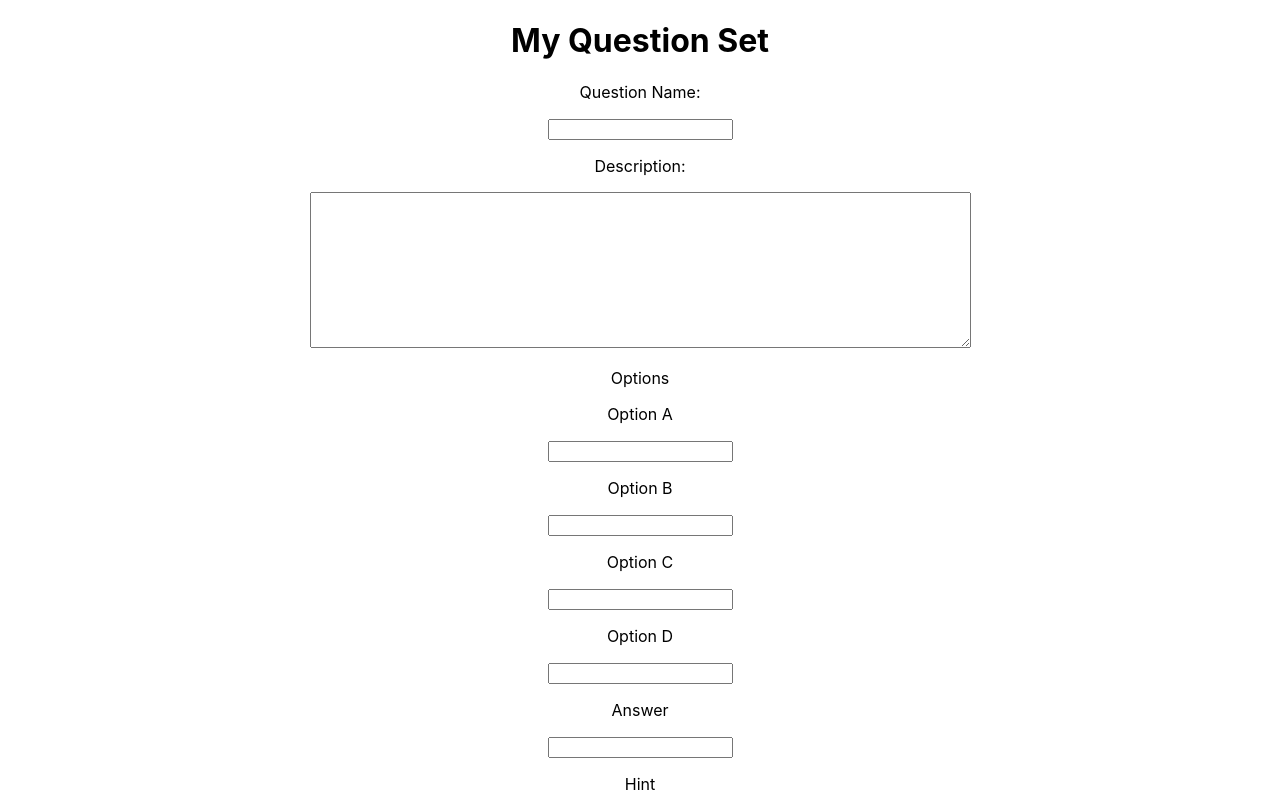
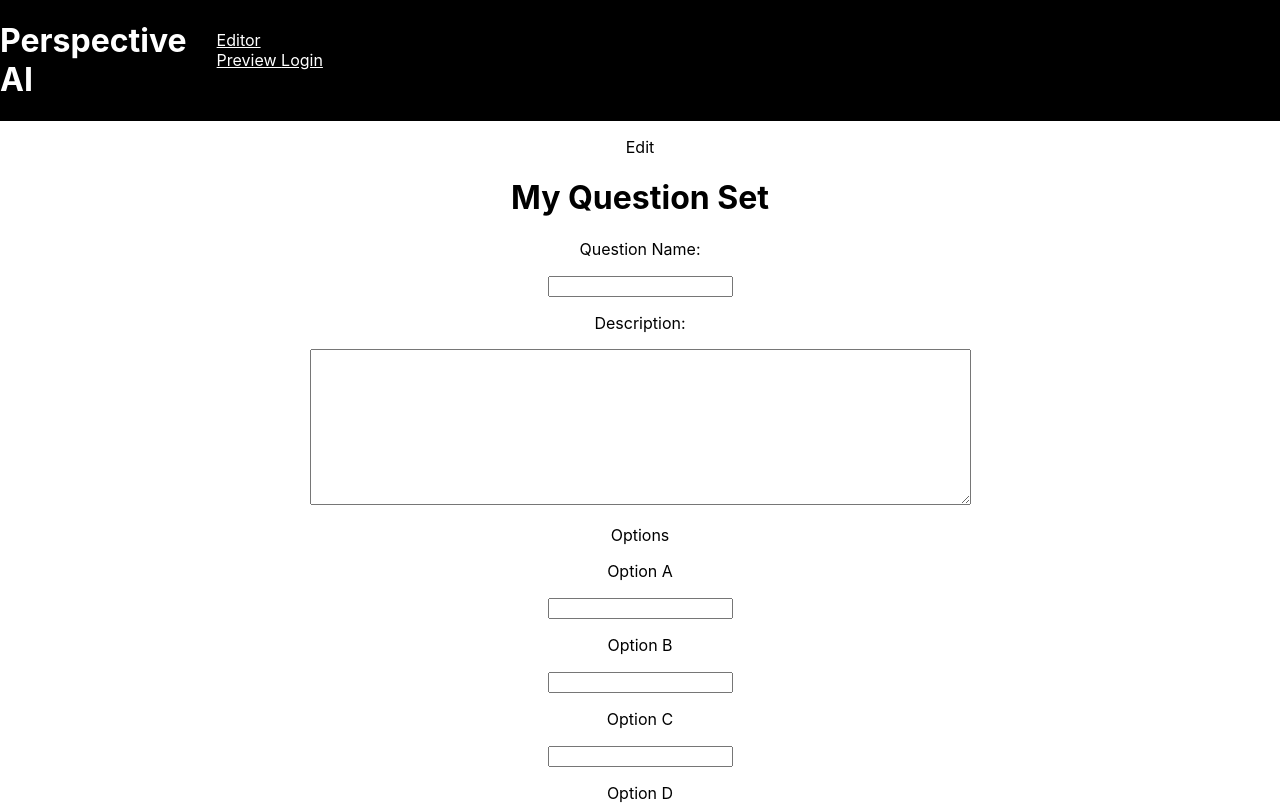
Before and after one commit to hsuanju-wang/ssui-final-project, a React (Create React App) app: page / in a window 1280 px wide. Shown: the top 804 px of the page. Built offline with nearby package versions, Linux system fonts and the light colour scheme.

Commit message:
finish header

```diff
--- a/package.json
+++ b/package.json
@@ -9,6 +9,7 @@
     "react": "^18.2.0",
     "react-dom": "^18.2.0",
     "react-icons": "^4.7.1",
+    "react-router-dom": "^6.4.4",
     "react-scripts": "5.0.1",
     "web-vitals": "^2.1.4"
   },
--- a/src/App.css
+++ b/src/App.css
@@ -25,7 +25,7 @@
 }
 
 .App-link {
-  color: #61dafb;
+  color: white;
 }
 
 @keyframes App-logo-spin {
@@ -36,3 +36,9 @@
     transform: rotate(360deg);
   }
 }
+
+
+.navigation {
+  flex-direction: column;
+  width: 100%;
+}
--- a/src/App.js
+++ b/src/App.js
@@ -2,6 +2,14 @@ import logo from './logo.svg';
 import './App.css';
 import { useState } from "react";
 import ListItem from "./ListItem";
+import { Routes, Route  } from "react-router-dom";
+import Edit from './Edit';
+import Preview from './TestMode';
+import Login from './Login';
+
+
+import Header from './Header'
+
 
 let globalItemCount = 0;
 
@@ -45,75 +53,6 @@ function App() {
 
 
 
-
-
-
-
-  // const [questionName, setQuestionName] = useState("");
-  // const [description, setDescription] = useState("");
-  // const [optionA, setOptionA] = useState("");
-  // const [optionB, setOptionB] = useState("");
-  // const [optionC, setOptionC] = useState("");
-  // const [optionD, setOptionD] = useState("");
-  // const [answer, setAnswer] = useState("");
-  // const [hint, setHint] = useState("");
-  // const [feedback, setFeedback] = useState("");
-
-
-
-  // const [currentQuestion, setCurrentQuestion] = useState({})
-
-  // function updateQuestionName(e) {
-  //   setQuestionName(e.currentTarget.value);
-  // }
-
-  // function updateDescription(e) {
-  //   setDescription(e.currentTarget.value);
-  // }
-
-  // function updateOptionA(e) {
-  //   setOptionA(e.currentTarget.value);
-  // }
-
-  // function updateOptionB(e) {
-  //   setOptionB(e.currentTarget.value);
-  // }
-
-  // function updateOptionC(e) {
-  //   setOptionC(e.currentTarget.value);
-  // }
-
-  // function updateOptionD(e) {
-  //   setOptionD(e.currentTarget.value);
-  // }
-
-  // function updateAnswer(e) {
-  //   setAnswer(e.currentTarget.value);
-  // }
-
-  // function updateHint(e) {
-  //   setHint(e.currentTarget.value);
-  // }
-
-  // function updateFeedback(e) {
-  //   setFeedback(e.currentTarget.value);
-  // }
-
-  // function saveQuestion(id){
-  //   setCurrentQuestion({ name: questionName, description: description, optionA: optionA, optionB: optionB, optionC: optionC, optionD: optionD, answer: answer, hint: hint,feedback: feedback })
-  // }
-
-
-
-
-
-
-
-
-
-
-
-
   function createNewQuestion() {
     globalItemCount++;
     setListItems([
@@ -139,19 +78,6 @@ function App() {
         key={item.id}
         deleteItem={deleteItem}
         updateCurrentQuestion={updateCurrentQuestion}
-        // updateQuestionName={updateQuestionName}
-        // updateDescription={updateDescription}
-
-        // updateOptionA={updateOptionA}
-        // updateOptionB={updateOptionB}
-        // updateOptionC={updateOptionC}
-        // updateOptionD={updateOptionD}
-
-        // updateAnswer={updateAnswer}
-        // updateHint={updateHint}
-        // updateFeedback={updateFeedback}
-
-        // saveQuestion={saveQuestion}
 
 
 
@@ -163,6 +89,17 @@ function App() {
 
   return (
     <div className="App">
+
+    <Header />
+
+    <Routes>
+          <Route path='/' element={<Edit/>}>  </Route>
+          <Route path='/preview' element={<Preview/>}>  </Route>
+
+          {/* <Route path='/preview/' element={<Preview />}>  </Route> */}
+          <Route path='/login/' element={<Login />}> </Route>
+    </Routes>
+
       <h1>My Question Set</h1>
       {/* <input onChange={updateNewQuestion} type="text"></input> */}
       {questionSetComponents}
--- /dev/null
+++ b/src/Edit.js
@@ -0,0 +1,24 @@
+
+
+export default function Edit(props){
+
+
+
+    return(
+
+
+
+
+        <div className="">
+
+            <div className="">
+                <p>Edit</p>
+
+
+
+
+            </div>
+    </div>
+
+    );
+}
--- a/src/Header.js
+++ b/src/Header.js
@@ -0,0 +1,24 @@
+import {Link}  from "react-router-dom";
+export default function Header(props){
+
+
+
+    return(
+
+
+
+
+    <div className="header">
+            <h1>Perspective AI</h1>
+
+
+            <div className="navigation">
+                <Link className='navLink' to="/"><div className=''> Editor </div></Link>
+                <Link className='navLink' to="/preview/"> Preview </Link>
+                <Link className='navLink' to="/login/"> Login </Link>
+
+            </div>
+    </div>
+
+    );
+}
--- /dev/null
+++ b/src/Login.js
@@ -0,0 +1,21 @@
+export default function Login(props){
+
+
+
+    return(
+
+
+
+
+        <div >
+
+            <div >
+                <p>Login</p>
+
+
+
+            </div>
+    </div>
+
+    );
+}
--- /dev/null
+++ b/src/TestMode.js
@@ -0,0 +1,20 @@
+export default function TestMode(props){
+
+
+
+    return(
+
+
+
+
+        <div className="">
+
+            <div className="">
+                <p>TestMode</p>
+
+
+            </div>
+    </div>
+
+    );
+}
--- a/src/index.css
+++ b/src/index.css
@@ -11,3 +11,35 @@ code {
   font-family: source-code-pro, Menlo, Monaco, Consolas, 'Courier New',
     monospace;
 }
+
+
+.header {
+  display: flex;
+  /* flex-direction: row; */
+  width: 100%;
+  background-color: black;
+  color: white;
+  text-align: left;
+
+}
+
+
+.navigation {
+  padding: 30px;
+  /* display: flex;
+
+  flex-direction: row; */
+  /* justify-content: flex-end;  */
+}
+
+.navLink {
+  color: white;
+  padding: 0px;
+
+}
+
+
+/*
+.link {
+  display: block;
+} */
--- a/src/index.js
+++ b/src/index.js
@@ -3,11 +3,15 @@ import ReactDOM from 'react-dom/client';
 import './index.css';
 import App from './App';
 import reportWebVitals from './reportWebVitals';
+import {BrowserRouter} from 'react-router-dom';
+
 
 const root = ReactDOM.createRoot(document.getElementById('root'));
 root.render(
   <React.StrictMode>
-    <App />
+      <BrowserRouter>
+        <App />
+      </BrowserRouter>
   </React.StrictMode>
 );
 
```
Also changed, not shown: 1 other file (tests, documents, lock files or other folders).
